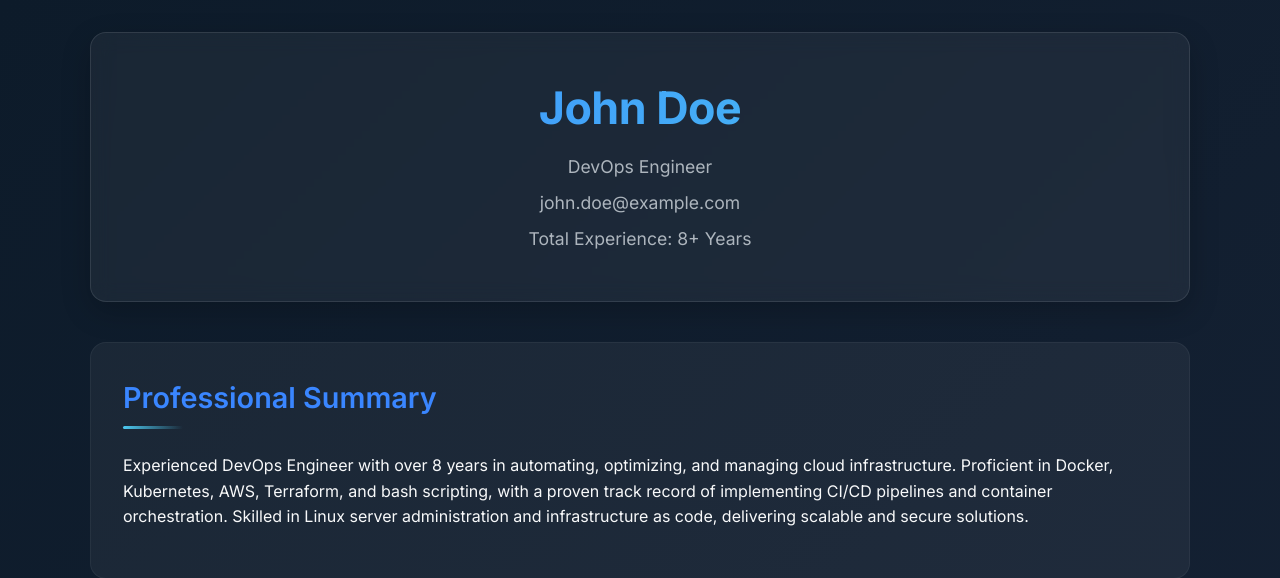
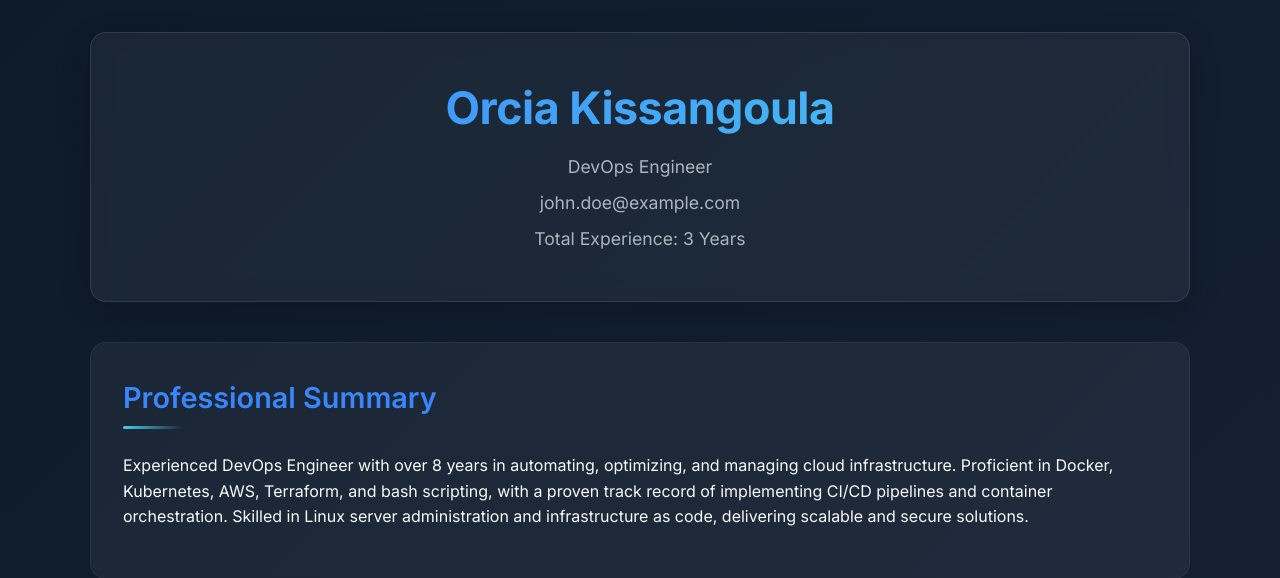
Before and after one commit to orciakiss/my-resume, a Flask app: page / in a window 1280 px wide. Shown: the top 578 px of the page. Run offline with Flask 3, Linux system fonts and the light colour scheme.

Commit message:
add name

```diff
--- a/templates/index.html
+++ b/templates/index.html
@@ -4,12 +4,12 @@
     <meta charset="UTF-8">
     <meta name="viewport" content="width=device-width, initial-scale=1.0, shrink-to-fit=no, viewport-fit=cover">
     <meta http-equiv="X-UA-Compatible" content="IE=edge">
-    <title> Serge Smith - DevOps Portfolio</title>
+    <title> Orcia k - DevOps Portfolio</title>
 
     <!-- PWA Support -->
     <link rel="manifest" href="{{ url_for('static', filename='manifest.json') }}">
     <meta name="apple-mobile-web-app-capable" content="yes">
-    <meta name="apple-mobile-web-app-title" content="John Doe Portfolio">
+    <meta name="apple-mobile-web-app-title" content="Orcia K Portfolio">
 
     <!-- Font Preloading -->
     <link rel="preload" href="https://fonts.googleapis.com/css2?family=Inter:wght@300;400;500;600;700&display=swap" as="style">
@@ -271,10 +271,10 @@
 <body>
     <div class="container">
         <header class="header">
-            <h1>John Doe</h1>
+            <h1>Orcia Kissangoula</h1>
             <p>DevOps Engineer</p>
             <p>john.doe@example.com</p>
-            <p>Total Experience: 8+ Years</p>
+            <p>Total Experience: 3 Years</p>
         </header>
 
         <section class="section summary">
```
